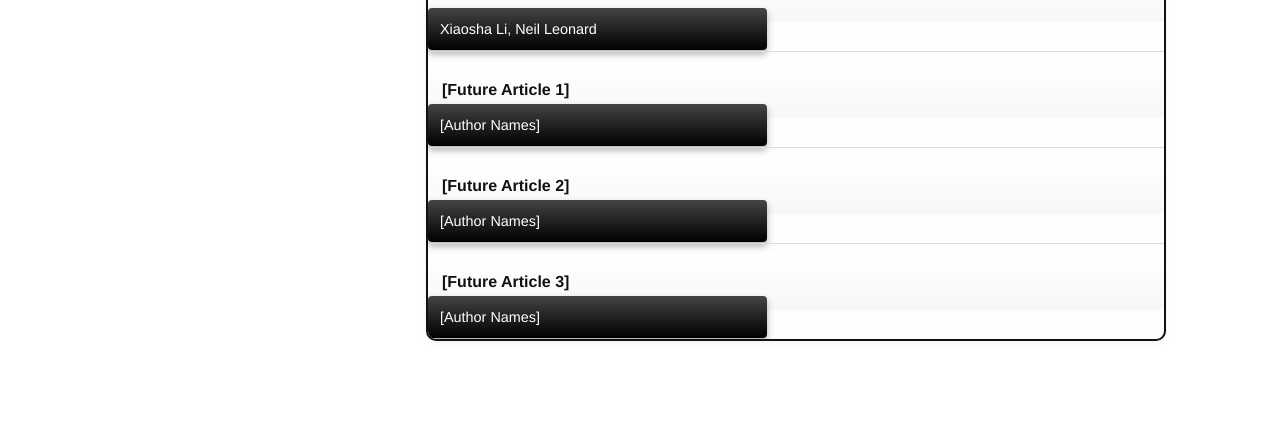
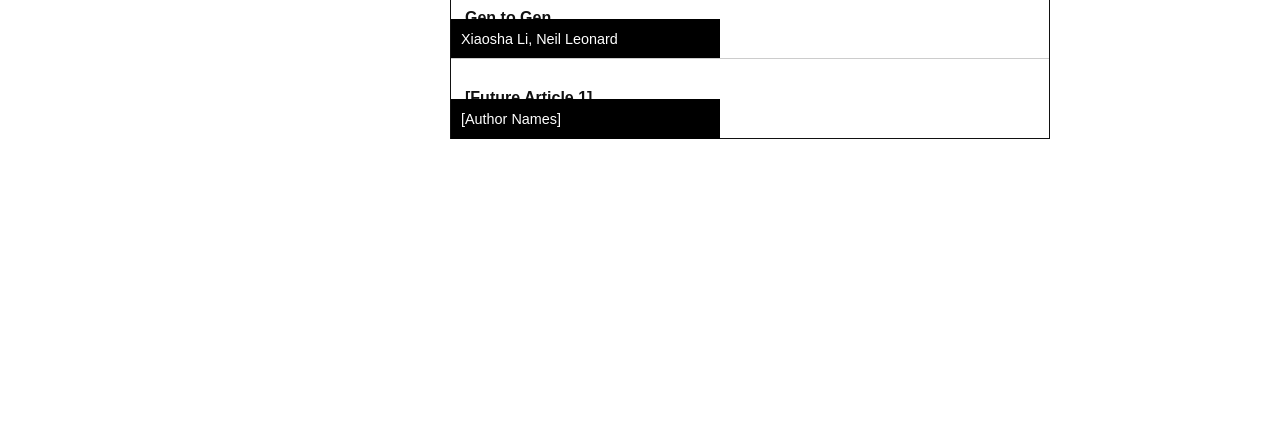
Before and after one commit to YoEv/xiaosha.github.io, a plain HTML site: page index.html in a window 1280 px wide. Shown: the part 403-848 px from the top of the page. After the commit the page ends 800 px from the top, so only its background shows below. Drawn offline with Linux system fonts and the light colour scheme.

Commit message:
Update index.html

```diff
--- a/index.html
+++ b/index.html
@@ -12,9 +12,13 @@
   }
   *{box-sizing:border-box}
   html,body{height:100%}
-  body{
-    margin:0; background:#fff; color:var(--ink);
-    font-family:"Helvetica Neue",Arial,system-ui,-apple-system,Segoe UI,Roboto,sans-serif;
+  body {
+    margin: 0;
+    font-family: Arial, sans-serif;
+    background: white;
+    display: flex;
+    justify-content: center;
+    padding: 40px;
   }
 
   /* 页面容器：水平居中 */
@@ -68,58 +72,58 @@
     max-width:720px; line-height:1.7; font-size:.98rem; margin:34px 0 18px;
   }
 
-  /* 钢琴区域（严格按草图：右侧竖框、白键水平条、黑键在左边下一行） */
-  .piano{
-    width:740px; max-width:100%;
-    border:2px solid var(--ink); border-radius:10px;
-    background:linear-gradient(180deg,var(--white-0),#fdfdfd);
-    box-shadow:0 2px 6px rgba(0,0,0,.05);
-    overflow:hidden;
+  /* 钢琴区域 */
+  .piano {
+    border: 1px solid #111;
+    width: 600px;
   }
 
-  /* 每一组：一条白键 + 一条左侧黑键（作者） */
-  .key-row{
-    position:relative; height:96px; border-top:1px solid var(--line);
+  .key-row {
+    position: relative;
+    height: 80px;
+    border-top: 1px solid #ccc;
   }
-  .key-row:first-child{border-top:0}
+  .key-row:first-child {
+    border-top: none;
+  }
 
   /* 白键（标题） */
-  .white-key{
-    position:absolute; left:0; right:0; top:10px; height:56px;
-    display:flex; align-items:center; padding-left:14px;
-    font-weight:700; font-size:1rem; color:var(--ink);
-    text-decoration:none; cursor:pointer;
-    background:linear-gradient(180deg,var(--white-0) 0%, var(--white-1) 100%);
-    transition:all .25s ease;
+  .white-key {
+    position: absolute;
+    left: 0; right: 0;
+    height: 100%;
+    display: flex;
+    align-items: center;
+    padding-left: 14px;
+    font-weight: bold;
+    text-decoration: none;
+    color: #111;
+    background: #fff;
+    transition: background 0.2s;
   }
-  .white-key:hover{
-    background:linear-gradient(180deg,#fefefe 0%, var(--white-2) 100%);
-    box-shadow:inset 0 2px 4px rgba(0,0,0,.14);
-    transform:scale(1.01);
+  .white-key:hover {
+    background: #f2f2f2;
   }
 
-  /* 黑键（作者，左侧） */
-  .black-key{
-    position:absolute; left:0; top:52px; width:46%; height:42px;
-    display:flex; align-items:center; padding-left:12px;
-    color:#fff; text-decoration:none; cursor:pointer; font-size:.9rem;
-    border-radius:4px;
-    background:linear-gradient(180deg,var(--black-2) 0%, var(--black-0) 100%);
-    box-shadow:0 4px 7px rgba(0,0,0,.32);
-    transition:all .25s ease;
+  /* 黑键（作者） */
+  .black-key {
+    position: absolute;
+    left: 0;
+    top: 40px;
+    width: 45%;
+    height: 40px;
+    background: #000;
+    color: #fff;
+    display: flex;
+    align-items: center;
+    padding-left: 10px;
+    text-decoration: none;
+    font-size: 0.9rem;
+    transition: background 0.2s, transform 0.2s;
   }
-  .black-key:hover{
-    transform:translateY(-3px);
-    box-shadow:0 7px 12px rgba(0,0,0,.45);
-    background:linear-gradient(180deg,#505050 0%, #000 100%);
-  }
-
-  /* 响应式：窄屏上下堆叠 */
-  @media (max-width:860px){
-    .page{flex-direction:column; align-items:stretch}
-    .top-links{position:static; margin-left:auto; margin-bottom:10px}
-    .intro{margin-top:8px}
-    .sidebar{width:100%}
+  .black-key:hover {
+    background: #222;
+    transform: translateY(-2px);
   }
 </style>
 </head>
@@ -167,40 +171,22 @@
     <section class="piano" aria-label="Publications on a piano layout">
       <!-- row 1 -->
       <div class="key-row">
-        <a class="white-key" href="https://arxiv.org/abs/2509.04980" target="_blank" rel="noopener">
-          When Noise Lowers Loss
-        </a>
-        <a class="black-key" href="https://arxiv.org/abs/2509.04980" target="_blank" rel="noopener">
-          Xiaosha Li, Chun Liu, Ziyi Wang
-        </a>
+        <a href="https://arxiv.org/abs/2509.04980" class="white-key" target="_blank">When Noise Lowers Loss</a>
+        <a href="https://arxiv.org/abs/2509.04980" class="black-key" target="_blank">Xiaosha Li, Chun Liu, Ziyi Wu</a>
       </div>
 
       <!-- row 2 -->
       <div class="key-row">
-        <a class="white-key" href="https://github.com/YoEv/Gen-to-Gen" target="_blank" rel="noopener">
-          Gen to Gen
-        </a>
-        <a class="black-key" href="https://github.com/YoEv/Gen-to-Gen" target="_blank" rel="noopener">
-          Xiaosha Li, Neil Leonard
-        </a>
+      <a href="https://github.com/YoEv/Gen-to-Gen" class="white-key" target="_blank">Gen to Gen</a>
+      <a href="https://github.com/YoEv/Gen-to-Gen" class="black-key" target="_blank">Xiaosha Li, Neil Leonard</a>
       </div>
 
       <!-- row 3 -->
       <div class="key-row">
-        <a class="white-key" href="#" target="_blank" rel="noopener">[Future Article 1]</a>
-        <a class="black-key" href="#" target="_blank" rel="noopener">[Author Names]</a>
+      <a href="#" class="white-key">[Future Article 1]</a>
+      <a href="#" class="black-key">[Author Names]</a>
       </div>
 
-      <!-- row 4 -->
-      <div class="key-row">
-        <a class="white-key" href="#" target="_blank" rel="noopener">[Future Article 2]</a>
-        <a class="black-key" href="#" target="_blank" rel="noopener">[Author Names]</a>
-      </div>
-
-      <!-- row 5 -->
-      <div class="key-row">
-        <a class="white-key" href="#" target="_blank" rel="noopener">[Future Article 3]</a>
-        <a class="black-key" href="#" target="_blank" rel="noopener">[Author Names]</a>
       </div>
     </section>
   </main>
```
